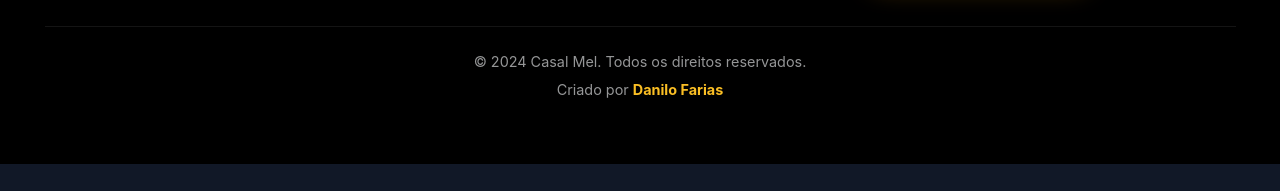
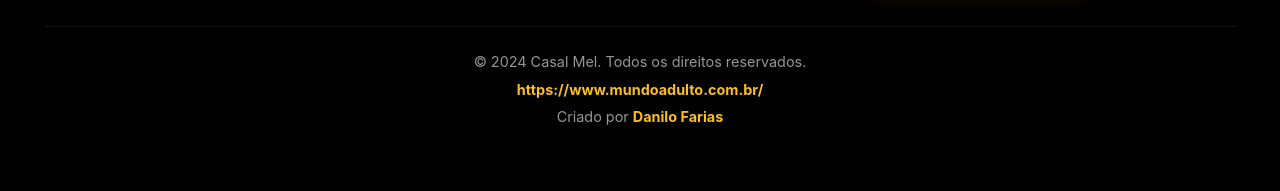
Before and after one commit to danilofariaspereira/casal-mel, a website: page index.html in a window 1280 px wide. Shown: the part 3938-4129 px from the top of the page. Before the commit the page ends 4102 px from the top, so only its background shows below. Drawn offline with nearby package versions, Linux system fonts and the light colour scheme.

Commit message:
adicionar link para mundoadulto no rodapé

```diff
--- a/index.html
+++ b/index.html
@@ -263,6 +263,7 @@
             </div>
             <div class="footer-bottom">
                 <p>&copy; 2024 Casal Mel. Todos os direitos reservados.</p>
+                <p><a href="https://www.mundoadulto.com.br/" target="_blank" rel="noopener noreferrer">https://www.mundoadulto.com.br/</a></p>
                 <p>Criado por <a href="https://wa.me/5521993350228?text=Olá%2C%20Danilo%2C%20vim%20através%20do%20site%20Casal%20Mel%20e%20gostaria%20de%20saber%20mais%20informações%20sobre%20o%20seu%20trabalho." target="_blank">Danilo Farias</a></p>
             </div>
         </div>
```
